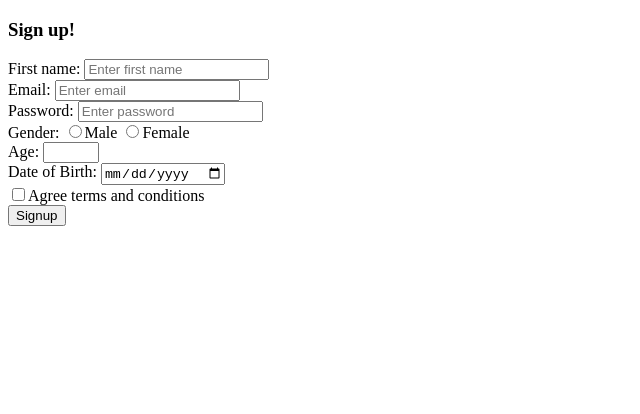
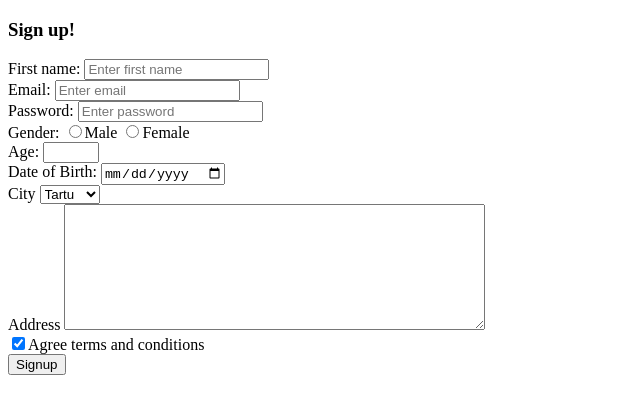
Before and after one commit to vinodjohn/javaee7html5cssjs, a plain HTML site: page basics/forms.html in a window 1280 px wide. Shown: the whole page, without its empty margins (0-640 px from the left). Drawn offline with Linux system fonts and the light colour scheme.

Commit message:
Forms continued

```diff
--- a/basics/forms.html
+++ b/basics/forms.html
@@ -27,7 +27,19 @@
             <label for="dateOfBirth">Date of Birth:</label>
             <input type="date" name="dateOfBirth" id="dateOfBirth"/>
             <br/>
-            <input type="checkbox" name="agreeTerms" id="agreeTerms">Agree terms and conditions</input>
+            <label for="city">City</label>
+            <select name="city" id="city" required>
+                <option value="tallinn" id="tallinn">Tallinn</option>
+                <option value="tartu" id="tartu" selected>Tartu</option>
+                <option value="parnu" id="parnu" disabled>Parnu</option>
+            </select>
+            <br/>
+            <label>
+                Address
+                <textarea name="address" id="address" rows="8" cols="50"></textarea>
+            </label>
+            <br/>
+            <input type="checkbox" name="agreeTerms" id="agreeTerms" checked>Agree terms and conditions</input>
             <br/>
             <input type="submit" name="submitButton" id="submitButton" value="Signup"/>
         </form>
```
